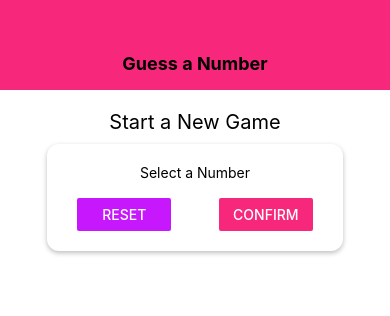
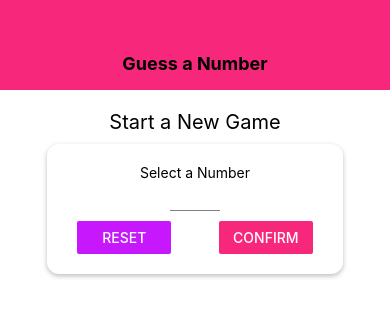
Before and after one commit to byeongjae-kang/react-native-guess-a-number, a React Native app: screen / in a window 390 px wide. Shown: the top 316 px of the page. Built offline with nearby package versions, Linux system fonts and the light colour scheme.

Commit message:
import and render Input component, and pass InputText props to the child

```diff
--- a/screens/StartGameScreen.js
+++ b/screens/StartGameScreen.js
@@ -1,6 +1,7 @@
 import React from "react";
 import { View, Text, StyleSheet, Button, TextInput } from "react-native";
 import Card from "../components/Card";
+import Input from "../components/Input";
 import colors from "../constants/colors";
 
 function StartGameScreen(props) {
@@ -9,7 +10,14 @@ function StartGameScreen(props) {
       <Text style={styles.title}>Start a New Game</Text>
       <Card style={styles.inputContainer}>
         <Text>Select a Number</Text>
-        <TextInput />
+        <Input
+          style={styles.input}
+          blurOnSubmit
+          autoCapitalize="none"
+          autoCorrect={false}
+          keyboardType="number-pad"
+          maxLength={2}
+        />
         <View style={styles.buttonContainer}>
           <View style={styles.button}>
             <Button title="Reset" color={colors.accent} />
@@ -47,6 +55,10 @@ const styles = StyleSheet.create({
   },
   button: {
     width: "40%"
+  },
+  input: {
+    width: 50,
+    textAlign: "center"
   }
 });
 
```
